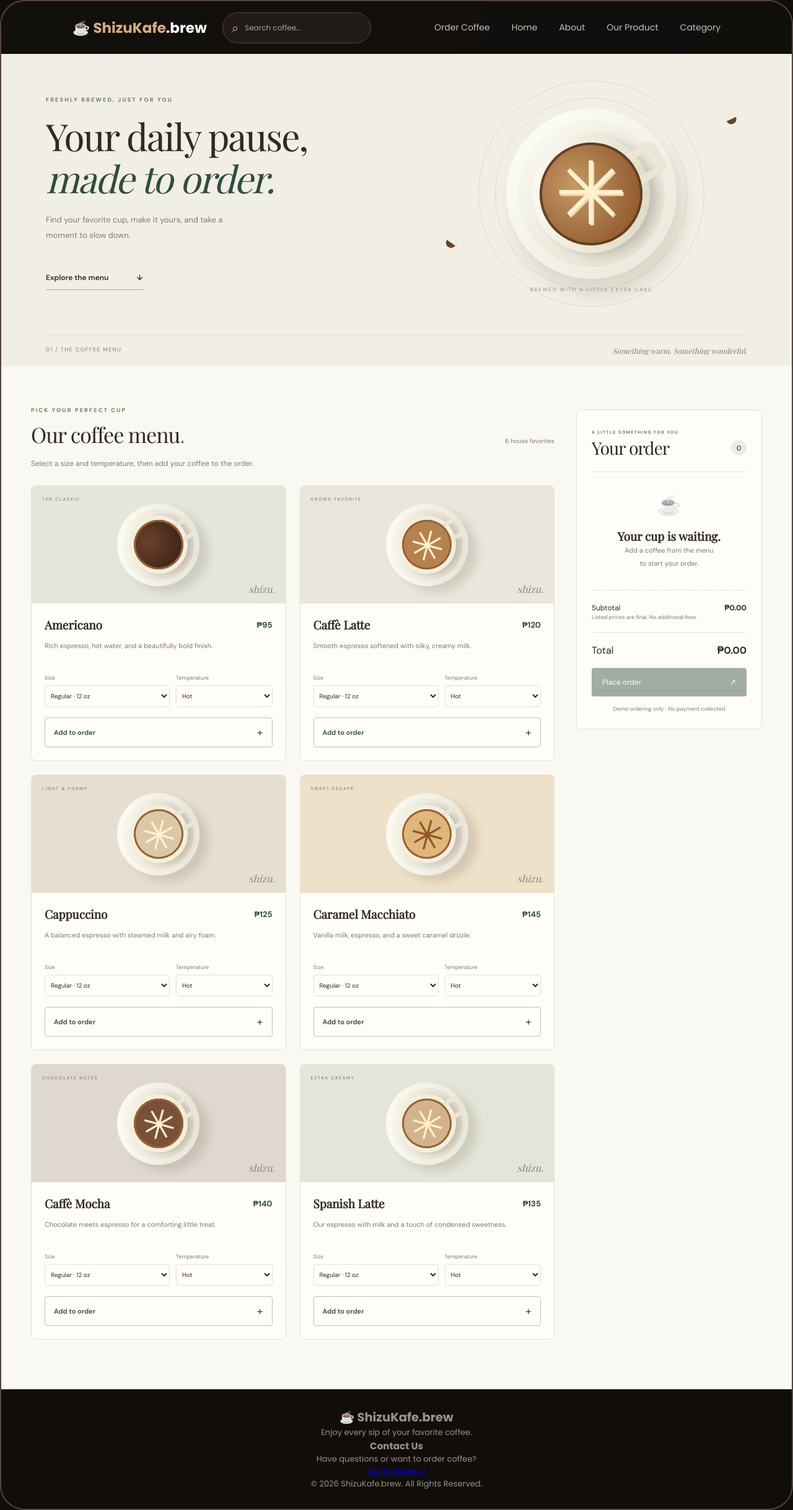
After one commit to erickespina/Lara-Proj-EULM1-Espina-Faisan-Villadores, a Laravel app: page /order-coffee in a window 1280 px wide. The commit adds this page. Shown: the whole page at 62% size. Run offline with Laravel 12, Linux system fonts and the light colour scheme; some web fonts are replaced.

Commit message:
Add Order Coffee page with customization and cart summary

```diff
--- /dev/null
+++ b/public/js/order.js
@@ -0,0 +1,89 @@
+document.addEventListener('DOMContentLoaded', () => {
+    const cart = new Map();
+    const items = document.getElementById('order-items');
+    const status = document.getElementById('order-status');
+    const checkout = document.getElementById('place-order');
+    const dialog = document.getElementById('confirmation');
+    const money = value => `₱${value.toFixed(2)}`;
+    const emptyMarkup = items.innerHTML;
+
+    function render() {
+        items.replaceChildren();
+        let total = 0;
+        let count = 0;
+        cart.forEach((item, key) => {
+            total += item.price * item.quantity;
+            count += item.quantity;
+            const row = document.createElement('div');
+            row.className = 'order-item';
+            const heading = document.createElement('h3');
+            heading.textContent = item.name;
+            const detail = document.createElement('p');
+            detail.textContent = `${item.size} · ${item.temperature} · ${money(item.price)}`;
+            const controls = document.createElement('div');
+            controls.className = 'quantity-row';
+            const stepper = document.createElement('div');
+            stepper.className = 'stepper';
+            const quantity = document.createElement('span');
+            quantity.textContent = item.quantity;
+            const minus = document.createElement('button');
+            minus.type = 'button';
+            minus.textContent = '−';
+            minus.setAttribute('aria-label', `Decrease ${item.name}, ${item.size}, ${item.temperature}`);
+            minus.addEventListener('click', () => { if (--item.quantity === 0) cart.delete(key); render(); });
+            const plus = document.createElement('button');
+            plus.type = 'button';
+            plus.textContent = '+';
+            plus.disabled = item.quantity >= 20;
+            plus.setAttribute('aria-label', `Increase ${item.name}, ${item.size}, ${item.temperature}`);
+            plus.addEventListener('click', () => { if (item.quantity < 20) item.quantity++; render(); });
+            stepper.append(minus, quantity, plus);
+            const price = document.createElement('strong');
+            price.textContent = money(item.price * item.quantity);
+            controls.append(stepper, price);
+            row.append(heading, detail, controls);
+            items.append(row);
+        });
+        if (!cart.size) items.innerHTML = emptyMarkup;
+        document.getElementById('item-count').textContent = count;
+        document.getElementById('subtotal').textContent = money(total);
+        document.getElementById('total').textContent = money(total);
+        checkout.disabled = count === 0;
+        return total;
+    }
+
+    document.querySelectorAll('.coffee-card').forEach(card => {
+        const size = card.querySelector('.size-select');
+        size.addEventListener('change', () => {
+            card.querySelector('.coffee-price').textContent = money(Number(card.dataset.price) + Number(size.value));
+        });
+        card.querySelector('.add-button').addEventListener('click', () => {
+            const temperature = card.querySelector('.temperature-select').value;
+            const sizeName = size.value === '0' ? 'Regular' : 'Large';
+            const key = `${card.dataset.name}|${sizeName}|${temperature}`;
+            const existing = cart.get(key);
+            if (existing && existing.quantity >= 20) {
+                status.textContent = 'You can add up to 20 cups of each selection.';
+                return;
+            }
+            if (existing) existing.quantity++;
+            else cart.set(key, { name: card.dataset.name, size: sizeName, temperature, price: Number(card.dataset.price) + Number(size.value), quantity: 1 });
+            render();
+            status.textContent = `${sizeName} ${temperature.toLowerCase()} ${card.dataset.name} added to your order.`;
+        });
+    });
+
+    checkout.addEventListener('click', () => {
+        if (!cart.size) return;
+        const recap = document.getElementById('confirmation-items');
+        recap.replaceChildren();
+        cart.forEach(item => {
+            const line = document.createElement('li');
+            line.textContent = `${item.quantity} × ${item.name} (${item.size}, ${item.temperature}) — ${money(item.price * item.quantity)}`;
+            recap.append(line);
+        });
+        document.getElementById('confirmation-total').textContent = money(render());
+        dialog.showModal();
+    });
+    document.getElementById('close-confirmation').addEventListener('click', () => dialog.close());
+});
--- a/resources/views/layouts/app.blade.php
+++ b/resources/views/layouts/app.blade.php
@@ -33,6 +33,7 @@
     </div>
 
     <nav class="nav-links">
+        <a href="{{ request()->routeIs('order') ? '#coffee-menu' : route('order') . '#coffee-menu' }}">Order Coffee</a>
         <a href="/">Home</a>
         <a href="/about">About</a>
         <a href="#products">Our Product</a>
--- /dev/null
+++ b/resources/views/order.blade.php
@@ -0,0 +1,48 @@
+@extends('layouts.app')
+
+@section('title', 'Order Coffee | ShizuKafe')
+
+@push('styles')
+    <link rel="stylesheet" href="{{ asset('css/order.css') }}">
+@endpush
+
+@section('content')
+    <div class="order-page">
+    <section class="order-hero">
+        <div><p class="eyebrow">FRESHLY BREWED, JUST FOR YOU</p><h1>Your daily pause,<br><em>made to order.</em></h1><p class="hero-description">Find your favorite cup, make it yours, and take a moment to slow down.</p><a class="hero-link" href="#coffee-menu">Explore the menu <span>↓</span></a></div>
+        <div class="hero-art" aria-hidden="true"><span class="orbit orbit-one"></span><span class="orbit orbit-two"></span><span class="hero-bean bean-one">◒</span><span class="hero-bean bean-two">◒</span><div class="hero-saucer"></div><div class="hero-cup"><div class="coffee-surface"><span>✳</span></div></div><span class="art-caption">BREWED WITH A LITTLE EXTRA CARE</span></div>
+        <div class="hero-note"><span>01 / THE COFFEE MENU</span><span>Something warm. Something wonderful.</span></div>
+    </section>
+
+    <section class="order-area" id="coffee-menu">
+        <div class="menu-section"><div class="section-heading"><div><p class="eyebrow">PICK YOUR PERFECT CUP</p><h2>Our coffee menu<span>.</span></h2></div><span class="menu-count">6 house favorites</span></div>
+            <p class="menu-description">Select a size and temperature, then add your coffee to the order.</p>
+            <noscript><p class="notice">Please enable JavaScript to customize coffees and build your order.</p></noscript>
+            <div class="coffee-grid">
+                @foreach ([
+                    ['name' => 'Americano', 'price' => 95, 'description' => 'Rich espresso, hot water, and a beautifully bold finish.', 'style' => 'americano', 'tag' => 'THE CLASSIC'],
+                    ['name' => 'Caffè Latte', 'price' => 120, 'description' => 'Smooth espresso softened with silky, creamy milk.', 'style' => 'latte', 'tag' => 'CROWD FAVORITE'],
+                    ['name' => 'Cappuccino', 'price' => 125, 'description' => 'A balanced espresso with steamed milk and airy foam.', 'style' => 'cappuccino', 'tag' => 'LIGHT & FOAMY'],
+                    ['name' => 'Caramel Macchiato', 'price' => 145, 'description' => 'Vanilla milk, espresso, and a sweet caramel drizzle.', 'style' => 'caramel', 'tag' => 'SWEET ESCAPE'],
+                    ['name' => 'Caffè Mocha', 'price' => 140, 'description' => 'Chocolate meets espresso for a comforting little treat.', 'style' => 'mocha', 'tag' => 'CHOCOLATE NOTES'],
+                    ['name' => 'Spanish Latte', 'price' => 135, 'description' => 'Our espresso with milk and a touch of condensed sweetness.', 'style' => 'spanish', 'tag' => 'EXTRA CREAMY'],
+                ] as $coffee)
+                    <article class="coffee-card" data-name="{{ $coffee['name'] }}" data-price="{{ $coffee['price'] }}">
+                        <div class="drink-art {{ $coffee['style'] }}" aria-hidden="true"><span class="drink-label">{{ $coffee['tag'] }}</span><div class="mini-saucer"></div><div class="mini-cup"><div class="mini-coffee">✳</div></div><span class="art-word">shizu.</span></div>
+                        <div class="card-content"><div class="card-title"><h3>{{ $coffee['name'] }}</h3><span class="coffee-price">₱{{ $coffee['price'] }}</span></div><p>{{ $coffee['description'] }}</p>
+                            <div class="options"><label>Size<select class="size-select" aria-label="{{ $coffee['name'] }} size"><option value="0">Regular · 12 oz</option><option value="25">Large · 16 oz (+₱25)</option></select></label><label>Temperature<select class="temperature-select" aria-label="{{ $coffee['name'] }} temperature"><option>Hot</option><option>Iced</option></select></label></div>
+                            <button class="add-button" type="button">Add to order <span>+</span></button>
+                        </div>
+                    </article>
+                @endforeach
+            </div>
+        </div>
+        <aside class="order-panel" aria-label="Your order"><div class="panel-top"><span class="eyebrow">A LITTLE SOMETHING FOR YOU</span><h2>Your order <span id="item-count">0</span></h2></div><div id="order-items"><div class="empty-order"><span aria-hidden="true">☕</span><h3>Your cup is waiting.</h3><p>Add a coffee from the menu<br>to start your order.</p></div></div><div class="order-totals"><div><span>Subtotal</span><strong id="subtotal">₱0.00</strong></div><p>Listed prices are final. No additional fees.</p><div class="total-line"><span>Total</span><strong id="total">₱0.00</strong></div></div><button id="place-order" class="checkout-button" type="button" disabled>Place order <span>↗</span></button><p class="demo-note">Demo ordering only · No payment collected</p><p id="order-status" class="order-status" role="status" aria-live="polite"></p></aside>
+    </section>
+    <dialog id="confirmation"><div class="confirmation-mark" aria-hidden="true">✓</div><p class="eyebrow">A LITTLE MOMENT OF JOY</p><h2>Your demo order is ready!</h2><p>Here’s a recap of your coffee selection.</p><ul id="confirmation-items"></ul><p class="confirmation-total">Total <strong id="confirmation-total"></strong></p><p class="demo-note">This is a demonstration. Nothing has been sent to a café and no payment has been taken.</p><button id="close-confirmation" class="checkout-button" type="button">Back to the menu</button></dialog>
+    </div>
+@endsection
+
+@push('scripts')
+    <script src="{{ asset('js/order.js') }}" defer></script>
+@endpush
--- a/routes/web.php
+++ b/routes/web.php
@@ -6,3 +6,5 @@ use Illuminate\Support\Facades\Route;
 Route::get('/', function () {
     return view('home');
 });
+
+Route::view('/order-coffee', 'order')->name('order');
```
Also changed, not shown: public/css/order.css (added).
